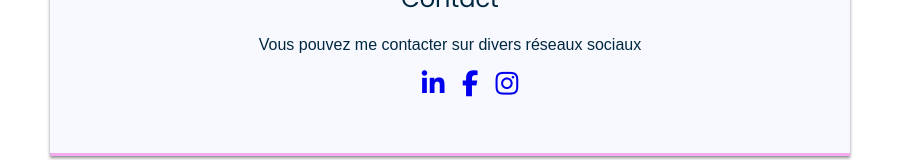
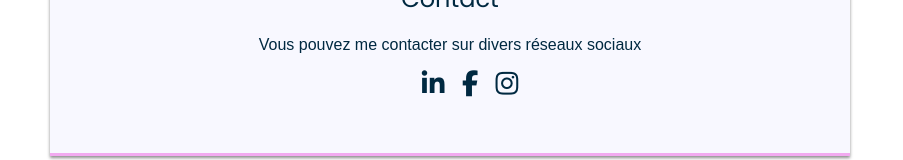
Before and after one commit to laura-bernier/my-profile, a plain HTML site: page index.html in a window 1280 px wide. Shown: the part 1444-1604 px from the top of the page, without its empty margins (190-1093 px from the left). Drawn offline with Linux system fonts and the light colour scheme.

Commit message:
Refactor CSS styles for consistency and clarity

```diff
--- a/style.css
+++ b/style.css
@@ -102,4 +102,5 @@ padding: 5px 10px;
 
 .list-inline i {
    font-size: 26px;
+   color :#002941;
    }
```
